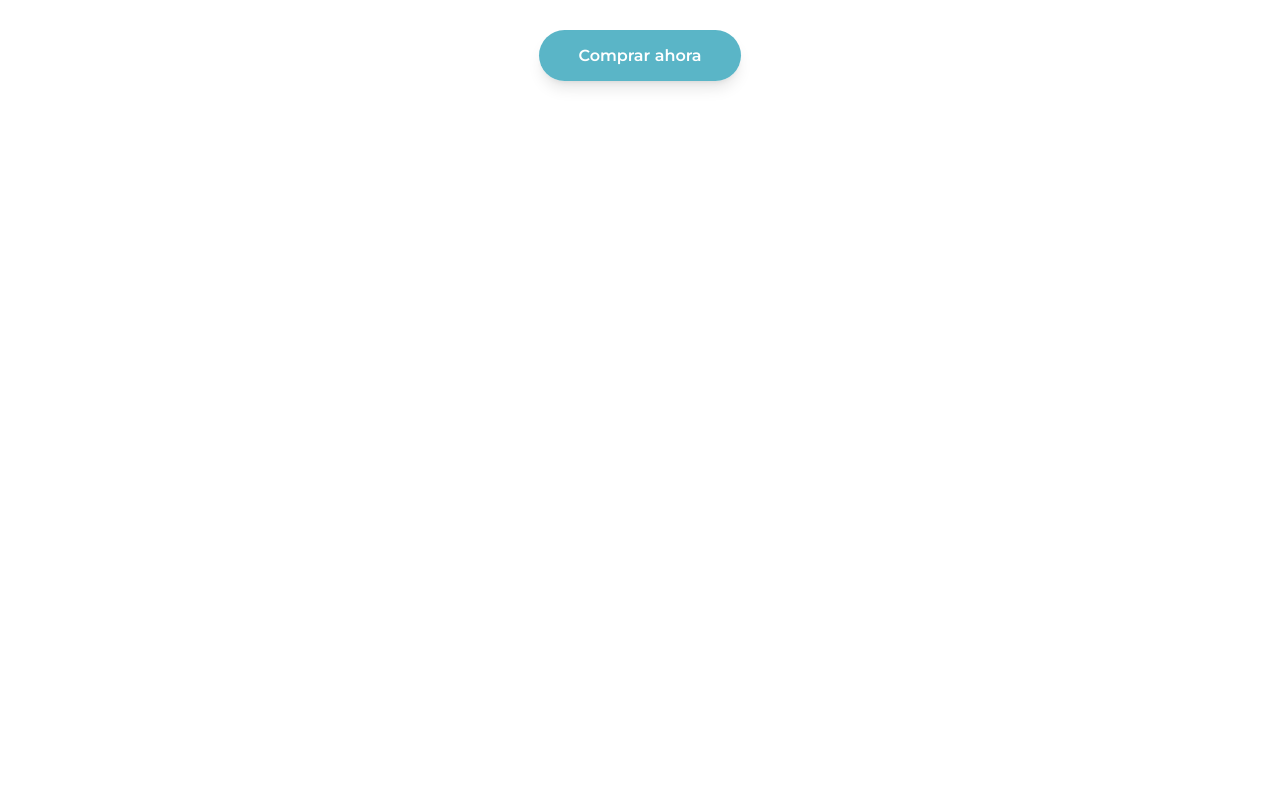
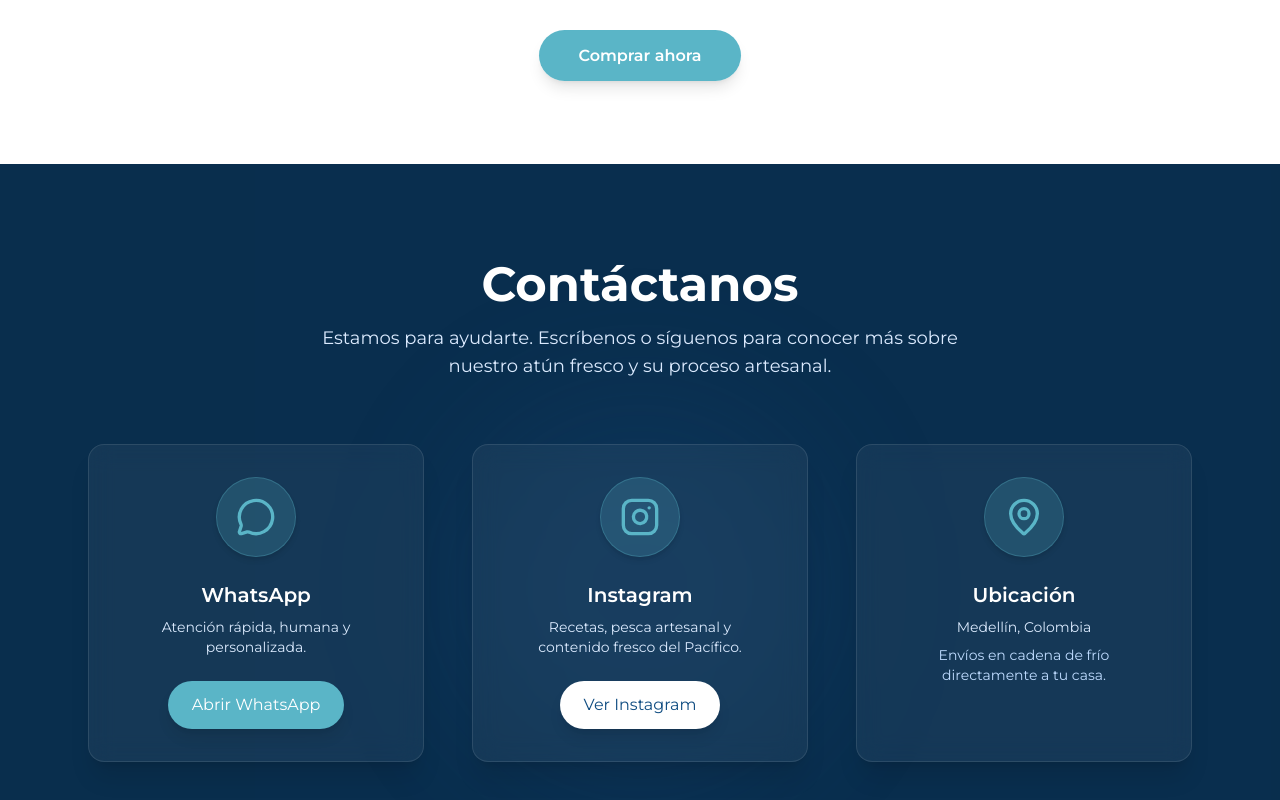
Before and after one commit to julianaherrera1/solanoazul---landing, a Next.js app: page / in a window 1280 px wide. Shown: the part 2628-3428 px from the top of the page. Before the commit the page ends 2792 px from the top, so only its background shows below. Built offline with nearby package versions, Linux system fonts and the light colour scheme.

Commit message:
feat(contact): add contact section with improved UI, buttons and responsive design

```diff
--- a/app/page.tsx
+++ b/app/page.tsx
@@ -3,6 +3,7 @@ import Hero from "@/components/sections/Hero";
 import About from "@/components/sections/About";
 import Product from "@/components/sections/Product";
 import PurchaseSteps from "@/components/sections/PurchaseSteps";
+import Contact from "@/components/sections/Contact";
 import Footer from "@/components/sections/Footer";
 
 export default function Home() {
@@ -14,6 +15,7 @@ export default function Home() {
     <About />
     <Product />
     <PurchaseSteps />
+    <Contact />
     </main>
     <footer />
     </>
--- /dev/null
+++ b/components/sections/Contact.tsx
@@ -0,0 +1,87 @@
+"use client";
+
+import { MessageCircle, Instagram, MapPin } from "lucide-react";
+
+export default function Contact() {
+  return (
+    <section id="contact" className="w-full py-24 relative overflow-hidden">
+
+      {/* Fondo tipo seccion Productos */}
+      <div className="absolute inset-0 -z-10">
+        <div className="absolute inset-0 bg-[#0F4C81]" />
+        <div className="absolute inset-0 bg-black/40" />
+        <div className="absolute top-1/3 left-1/2 -translate-x-1/2 w-96 h-96 bg-[#1D4C7D]/20 rounded-full blur-3xl" />
+      </div>
+
+      <div className="max-w-6xl mx-auto px-6 text-center text-white">
+
+        {/* Encabezado */}
+        <h2 className="text-3xl sm:text-4xl lg:text-5xl font-bold mb-4">
+          Contáctanos
+        </h2>
+
+        <p className="text-blue-100 max-w-2xl mx-auto text-lg mb-16">
+          Estamos para ayudarte. Escríbenos o síguenos para conocer más sobre nuestro atún fresco y su proceso artesanal.
+        </p>
+
+        {/* Grid de tarjetas */}
+        <div className="grid grid-cols-1 md:grid-cols-3 gap-12">
+
+          {/* WhatsApp */}
+          <div className="group flex flex-col items-center p-8 rounded-2xl bg-white/5 backdrop-blur-md border border-white/10 transition-all duration-300 hover:-translate-y-2 hover:bg-white/10 shadow-xl hover:shadow-2xl">
+            <div className="w-20 h-20 flex items-center justify-center rounded-full bg-[#5AB5C7]/20 border border-[#5AB5C7]/30 mb-6 shadow-md">
+              <MessageCircle className="w-10 h-10 text-[#5AB5C7]" />
+            </div>
+
+            <h3 className="text-xl font-semibold mb-2">WhatsApp</h3>
+            <p className="text-blue-100 text-sm max-w-[210px] mb-6">
+              Atención rápida, humana y personalizada.
+            </p>
+
+            <a
+              href="https://wa.me/xxxxxxxxxx?text=Hola!%20Quiero%20más%20información%20sobre%20Solano%20Azul."
+              target="_blank"
+              className="px-6 py-3 rounded-full bg-[#5AB5C7] text-white font-medium hover:bg-[#4CA3B5] transition-all shadow-lg hover:shadow-xl"
+            >
+              Abrir WhatsApp
+            </a>
+          </div>
+
+          {/* Instagram */}
+          <div className="group flex flex-col items-center p-8 rounded-2xl bg-white/5 backdrop-blur-md border border-white/10 transition-all duration-300 hover:-translate-y-2 hover:bg-white/10 shadow-xl hover:shadow-2xl">
+            <div className="w-20 h-20 flex items-center justify-center rounded-full bg-[#5AB5C7]/20 border border-[#5AB5C7]/30 mb-6 shadow-md">
+              <Instagram className="w-10 h-10 text-[#5AB5C7]" />
+            </div>
+
+            <h3 className="text-xl font-semibold mb-2">Instagram</h3>
+            <p className="text-blue-100 text-sm max-w-[210px] mb-6">
+              Recetas, pesca artesanal y contenido fresco del Pacífico.
+            </p>
+
+            <a
+              href="https://instagram.com/xxxxx"
+              target="_blank"
+              className="px-6 py-3 rounded-full bg-white text-[#0F4C81] font-medium hover:bg-gray-100 transition-all shadow-lg hover:shadow-xl"
+            >
+              Ver Instagram
+            </a>
+          </div>
+
+          {/* Ubicación */}
+          <div className="group flex flex-col items-center p-8 rounded-2xl bg-white/5 backdrop-blur-md border border-white/10 transition-all duration-300 hover:-translate-y-2 hover:bg-white/10 shadow-xl hover:shadow-2xl">
+            <div className="w-20 h-20 flex items-center justify-center rounded-full bg-[#5AB5C7]/20 border border-[#5AB5C7]/30 mb-6 shadow-md">
+              <MapPin className="w-10 h-10 text-[#5AB5C7]" />
+            </div>
+
+            <h3 className="text-xl font-semibold mb-2">Ubicación</h3>
+            <p className="text-blue-100 text-sm mb-2">Medellín, Colombia</p>
+            <p className="text-blue-200 text-sm max-w-[210px]">
+              Envíos en cadena de frío directamente a tu casa.
+            </p>
+          </div>
+
+        </div>
+      </div>
+    </section>
+  );
+}
--- a/components/sections/Product.tsx
+++ b/components/sections/Product.tsx
@@ -11,6 +11,7 @@ export default function Product() {
       <div className="absolute inset-0 -z-10">
         <div className="w-full h-full bg-[#0F4C81]" />
         <div className="absolute inset-0 bg-black/40" />
+        <div className="absolute top-1/3 left-1/2 -translate-x-1/2 w-96 h-96 bg-[#5397E0]/20 rounded-full blur-3xl" />
       </div>
 
       <div className="max-w-6xl mx-auto px-6 text-white">
```
